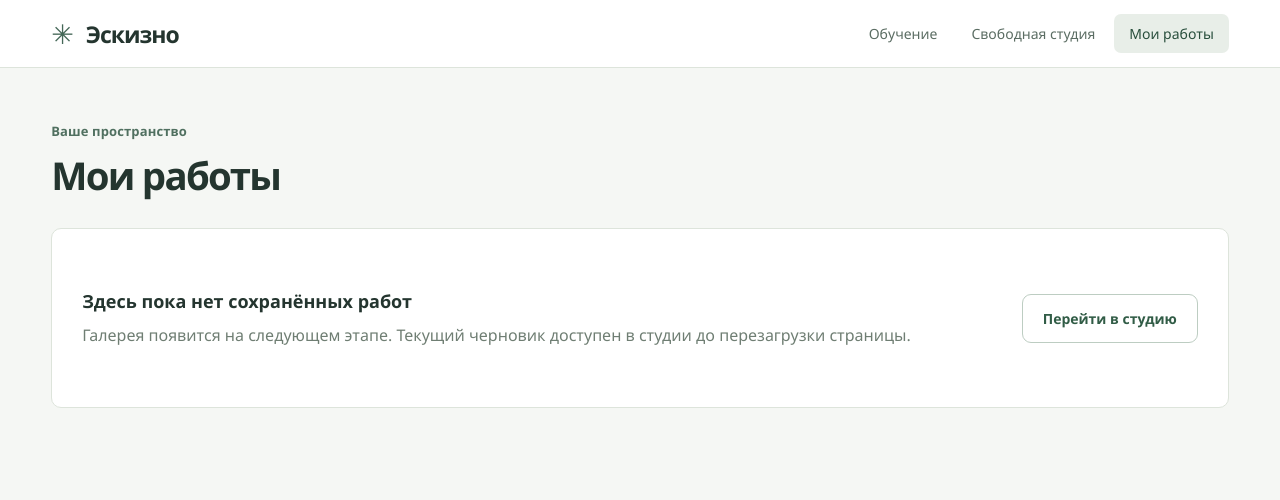
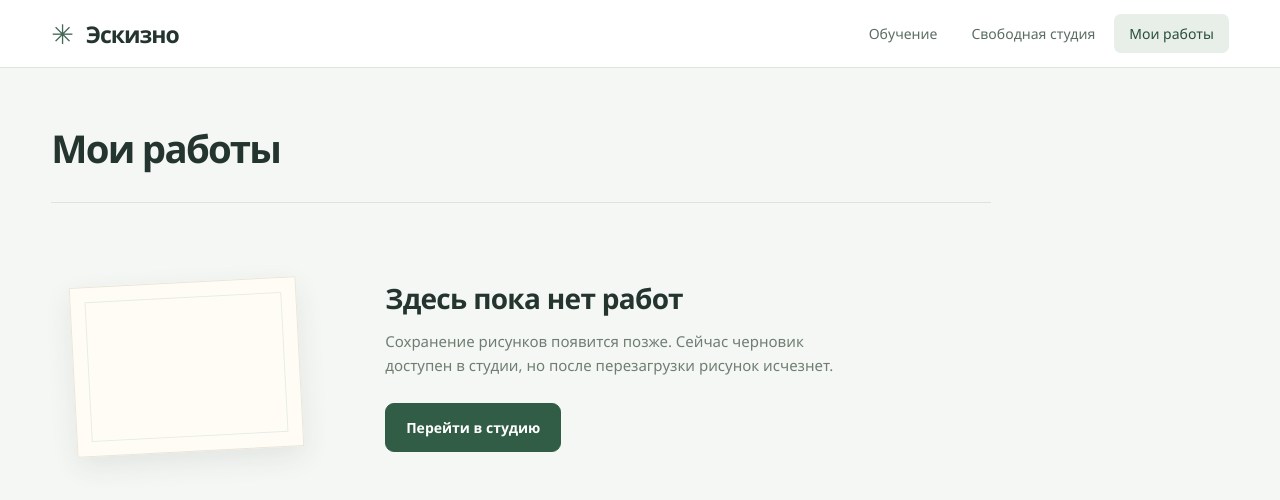
Before and after one commit to m-amirov/eskizno, a React (Vite) app in the folder apps/web/: page / in a window 1280 px wide. Both pictures are taken after a click on the button "Мои работы". Shown: the top 500 px of the page. Built offline with nearby package versions, Linux system fonts and the light colour scheme.

Commit message:
fix(eskizno): refine empty works gallery

```diff
--- a/apps/web/src/App.tsx
+++ b/apps/web/src/App.tsx
@@ -91,17 +91,19 @@ export function App() {
 
         {view === 'projects' && (
           <section className="projects-page" aria-labelledby="projects-heading">
-            <p className="section-kicker">Ваше пространство</p>
             <h2 id="projects-heading">Мои работы</h2>
-            <div className="empty-projects">
-              <div>
-                <strong>Здесь пока нет сохранённых работ</strong>
-                <p>Галерея появится на следующем этапе. Текущий черновик доступен в студии до перезагрузки страницы.</p>
+            <section className="empty-projects" aria-labelledby="empty-projects-heading">
+              <div className="empty-projects-art">
+                <div className="empty-projects-paper" aria-hidden="true" />
               </div>
-              <button className="secondary-button" type="button" onClick={() => setView('studio')}>
-                Перейти в студию
-              </button>
-            </div>
+              <div className="empty-projects-copy">
+                <h3 id="empty-projects-heading">Здесь пока нет работ</h3>
+                <p>Сохранение рисунков появится позже. Сейчас черновик доступен в студии, но после перезагрузки рисунок исчезнет.</p>
+                <button className="primary-button" type="button" onClick={() => setView('studio')}>
+                  Перейти в студию
+                </button>
+              </div>
+            </section>
           </section>
         )}
       </main>
--- a/apps/web/src/styles.css
+++ b/apps/web/src/styles.css
@@ -258,9 +258,13 @@ button:focus-visible { outline: 3px solid #c18b42; outline-offset: 3px; }
 .studio-layout:is(:fullscreen, .focus-mode) .canvas-footer { flex-shrink: 0; }
 
 .projects-page { padding: 54px 0 72px; }
-.empty-projects { background: #ffffff; border: 1px solid #dde4db; border-radius: 10px; margin-top: 27px; padding: 30px; min-height: 180px; display: flex; align-items: center; justify-content: space-between; gap: 24px; }
-.empty-projects strong { font-size: 18px; font-weight: 640; }
-.empty-projects p { color: #6f7e73; line-height: 1.5; margin: 10px 0 0; }
+.empty-projects { max-width: 940px; margin-top: 28px; padding: 44px 0 0; border-top: 1px solid #dde4db; display: grid; grid-template-columns: minmax(190px, 270px) minmax(0, 1fr); align-items: center; gap: clamp(38px, 5vw, 88px); }
+.empty-projects-art { display: grid; place-items: center; min-height: 240px; }
+.empty-projects-paper { position: relative; width: min(84%, 230px); aspect-ratio: 4 / 3; background: #fffcf6; border: 1px solid #ebe6d9; box-shadow: 0 10px 28px rgba(37, 56, 44, .09); transform: rotate(-3deg); }
+.empty-projects-paper::before { content: ''; position: absolute; inset: 14px; border: 1px solid #e7ede6; }
+.empty-projects-copy h3 { margin: 0 0 13px; font-size: clamp(22px, 2.2vw, 28px); font-weight: 610; letter-spacing: -.025em; line-height: 1.2; }
+.empty-projects-copy p { max-width: 455px; color: #6f7e73; line-height: 1.65; margin: 0; font-size: 15px; }
+.empty-projects-copy .primary-button { margin-top: 25px; }
 
 @media (max-width: 850px) {
   .header-inner { align-items: flex-start; flex-direction: column; gap: 18px; padding-top: 18px; padding-bottom: 14px; }
@@ -298,7 +302,9 @@ button:focus-visible { outline: 3px solid #c18b42; outline-offset: 3px; }
   .intro-page { padding: 38px 0 56px; }
   .intro-copy h2 { font-size: 42px; }
   .intro-preview-paper { min-height: 270px; }
-  .empty-projects { flex-direction: column; align-items: flex-start; }
+  .empty-projects { grid-template-columns: 1fr; gap: 25px; margin-top: 23px; padding-top: 30px; }
+  .empty-projects-art { min-height: 175px; place-items: center start; padding-left: 12px; }
+  .empty-projects-paper { width: 190px; }
   .empty-workspace { min-height: 55vh; }
   .studio-toolbar { padding: 10px; }
   .toolbar-drawing-tools { gap: 5px; }
```
Also changed, not shown: 3 other files (tests, documents, lock files or other folders).
